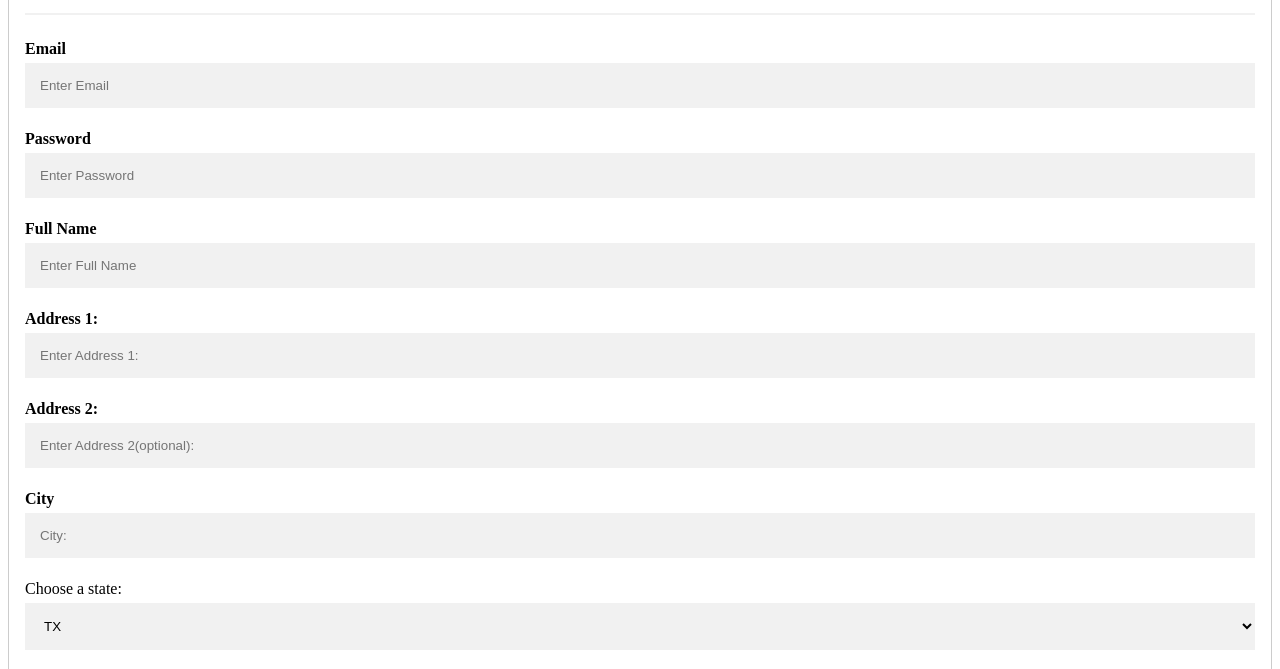
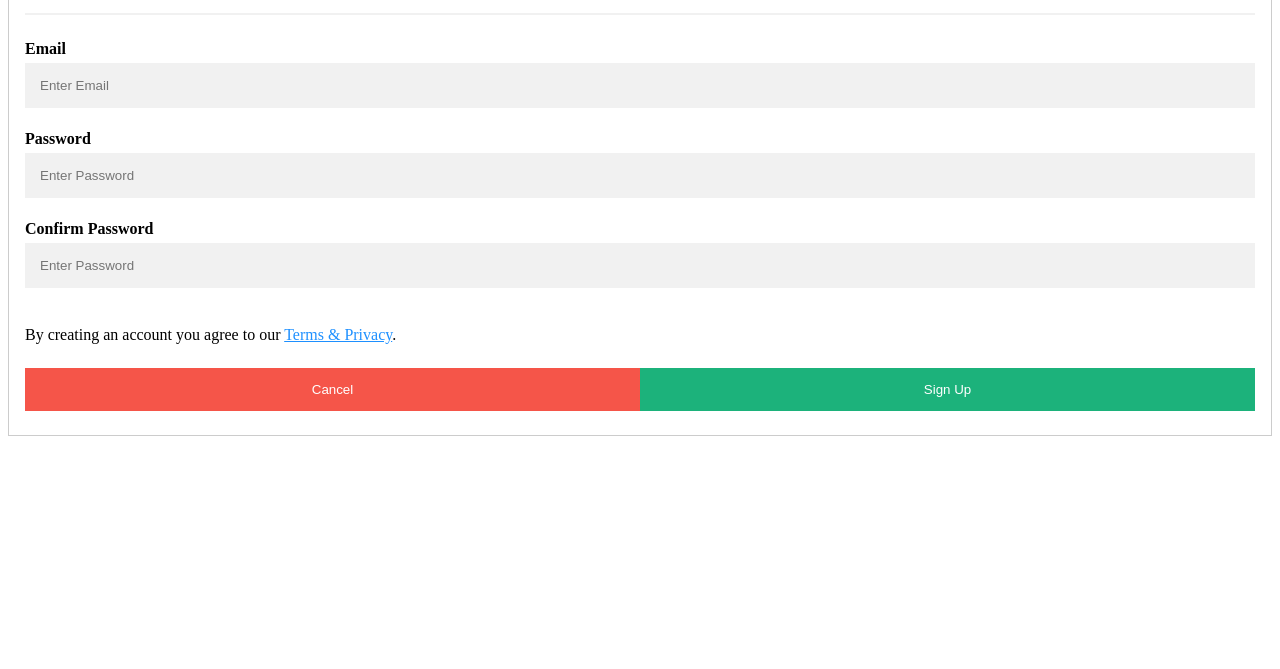
Before and after one commit to nathanguyenn/4353_group7, a plain HTML site: page signup.html in a window 1280 px wide. Shown: the part 126-795 px from the top of the page. Drawn offline with Linux system fonts and the light colour scheme.

Commit message:
Update signup.html

```diff
--- a/signup.html
+++ b/signup.html
@@ -16,36 +16,14 @@
         <label for="psw"><b>Password</b></label>
         <input type="password" placeholder="Enter Password" name="psw" required>
 
-
-        <label for="name"><b>Full Name</b></label>
-        <input type="text" placeholder="Enter Full Name" name="name" maxlength="50" required>
-
-        <label for="ad1"><b>Address 1:</b></label>
-        <input type="text" placeholder="Enter Address 1:" name="ad1" maxlength="100" required>
-
-        <label for="ad2"><b>Address 2:</b></label>
-        <input type="text" placeholder="Enter Address 2(optional):" name="ad2" maxlength="100">
-
-        <label for="city"><b>City</b></label>
-        <input type="text" placeholder="City:" name="city" maxlength="100" required>
-
-        <label for="state">Choose a state:</label>
-        <select name="state" id="state">
-          <option value="TX">TX</option>
-          <option value="WA">WA</option>
-          <option value="FL">FL</option>
-          <option value="CA">CA</option>
-        </select>
-
-
-        <label for="zip"><b>Zip code:</b></label>
-        <input type="text" placeholder="Zip code:" name="zip" maxlength="9"minlength="5"  required>
+        <label for="pswA"><b>Confirm Password</b></label>
+        <input type="password" placeholder="Enter Password" name="pswA" required>
 
         <p>By creating an account you agree to our <a href="#" style="color:dodgerblue">Terms & Privacy</a>.</p>
 
         <div class="clearfix">
-            <button type="button" class="cancelbtn" onclick="location.href='index.html'">Cancel</button>
-            <button type="submit" class="signupbtn">Sign Up</button>
+            <button type="button" class="cancelbtn">Cancel</button>
+            <button onclick="location.href='profile.html'" type="submit" class="signupbtn">Sign Up</button>
         </div>
         </div>
     </form>
```
